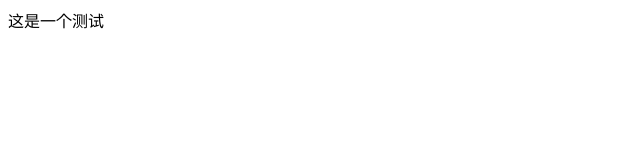
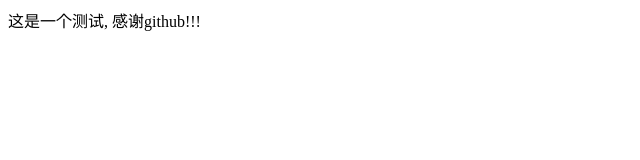
Before and after one commit to ZYOctopuszy/ZYOctopuszy.github.io, a plain HTML site: page index.html in a window 1280 px wide. Shown: the whole page, without its empty margins (0-640 px from the left). Drawn offline with Linux system fonts and the light colour scheme.

Commit message:
Update index.html

```diff
--- a/index.html
+++ b/index.html
@@ -1,7 +1,5 @@
 <html>
   <body>
-    这是一个测试
-
-
+    这是一个测试, 感谢github!!!
   </body>
 </html>
```
